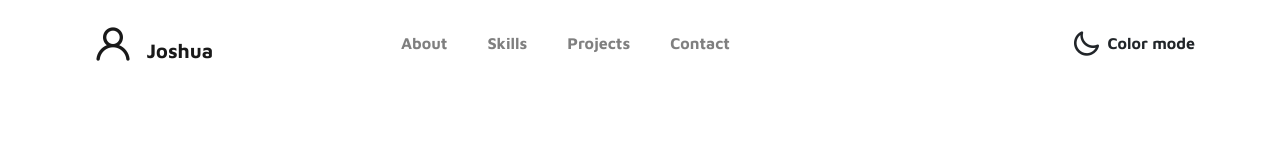
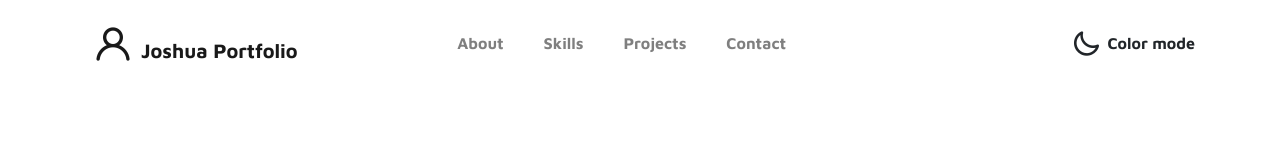
Before and after one commit to JoshuaKab/sa, a plain HTML site: page index.html in a window 1280 px wide. Shown: the top 160 px of the page. Drawn offline with Linux system fonts and the light colour scheme.

Commit message:
Update index.html

```diff
--- a/index.html
+++ b/index.html
@@ -29,7 +29,7 @@ https://www.tooplate.com/view/2115-marvel
     <!-- MENU -->
     <nav class="navbar navbar-expand-sm navbar-light">
         <div class="container">
-            <a class="navbar-brand" href="index.html"><i class='uil uil-user'></i> Joshua</a>
+            <a class="navbar-brand" href="index.html"><i class='uil uil-user'></i>Joshua Portfolio</a>
 
             <button class="navbar-toggler" type="button" data-toggle="collapse" data-target="#navbarNav" aria-controls="navbarNav" aria-expanded="false"
                 aria-label="Toggle navigation">
@@ -120,7 +120,7 @@ https://www.tooplate.com/view/2115-marvel
                       <div class="owl-carousel owl-theme">
                         <div class="item">
                         <div class="project-info">
-                          <iframe title="Hotel analysis dashboard" width="600" height="486" src="https://app.powerbi.com/view?r=eyJrIjoiYTNmNmM1NmItNTRkZS00NzA0LTk0MDctZTEyNGViZWNmNDk0IiwidCI6ImRmODY3OWNkLWE4MGUtNDVkOC05OWFjLWM4M2VkN2ZmOTVhMCJ9" frameborder="0" allowFullScreen="true"></iframe>
+                          /* <iframe title="Hotel analysis dashboard" width="600" height="486" src="https://app.powerbi.com/view?r=eyJrIjoiYTNmNmM1NmItNTRkZS00NzA0LTk0MDctZTEyNGViZWNmNDk0IiwidCI6ImRmODY3OWNkLWE4MGUtNDVkOC05OWFjLWM4M2VkN2ZmOTVhMCJ9" frameborder="0" allowFullScreen="true"></iframe> */
                           </div>
                         </div>
 
```
